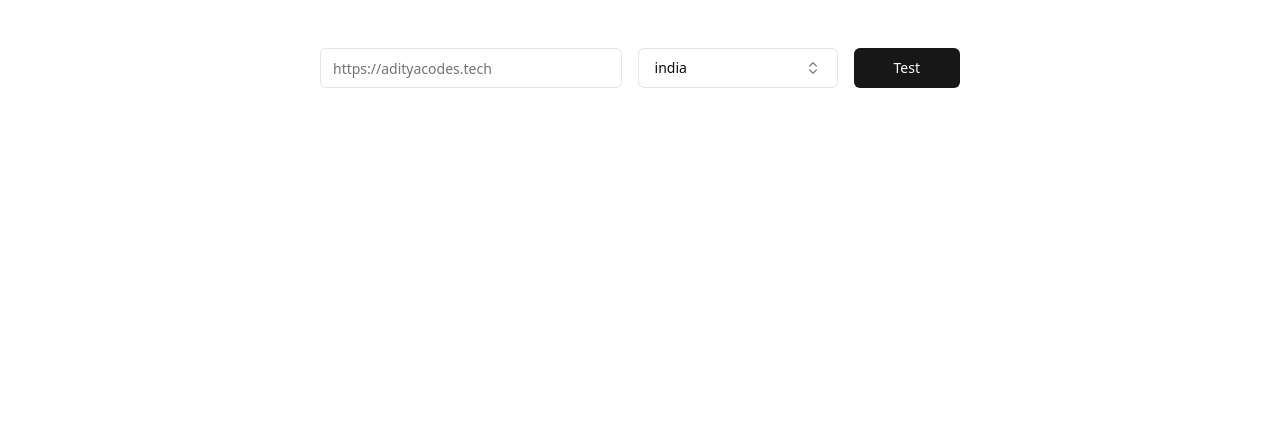
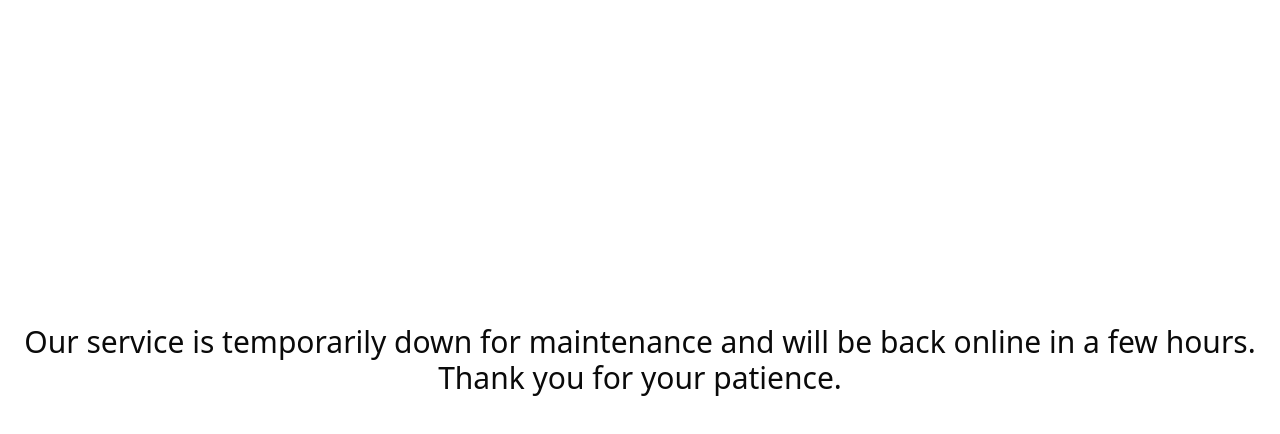
Before and after one commit to Aditya-A-G/Testify, a Next.js app in the folder apps/web/: page / in a window 1280 px wide. Shown: the top 434 px of the page. Built offline with nearby package versions, Linux system fonts and the light colour scheme.

Commit message:
stop app

```diff
--- a/apps/web/app/layout.tsx
+++ b/apps/web/app/layout.tsx
@@ -55,7 +55,11 @@ export default function RootLayout({
   return (
     <html lang="en">
       <body className={`${geistSans.variable} ${geistMono.variable}`}>
-        <main>{children}</main>
+        {/* <main>{children}</main> */}
+        <div className="w-full h-[90vh] flex justify-center items-center">
+        <h1 className="text-3xl text-center">Our service is temporarily down for maintenance and will be back online in a few hours. Thank you for your patience.</h1>
+
+        </div>
         <Toaster />
         <Analytics />
       </body>
```
